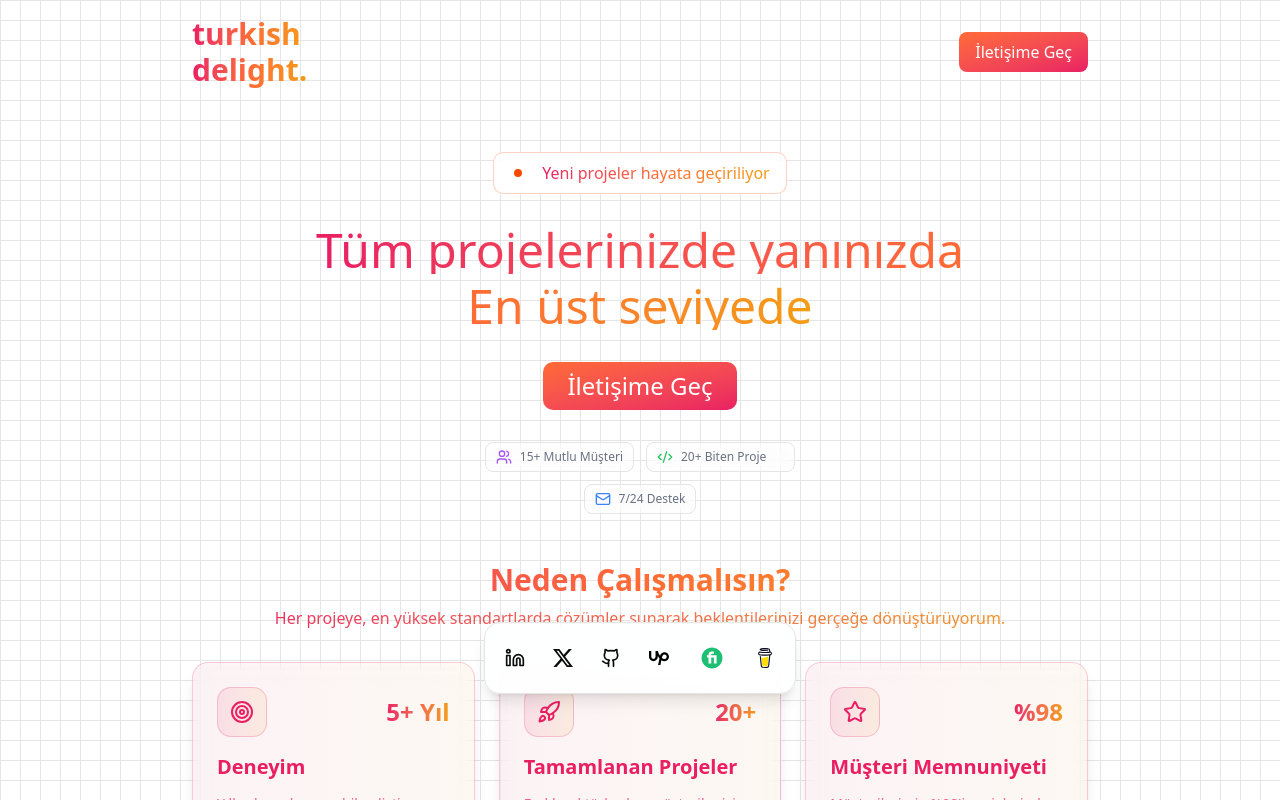
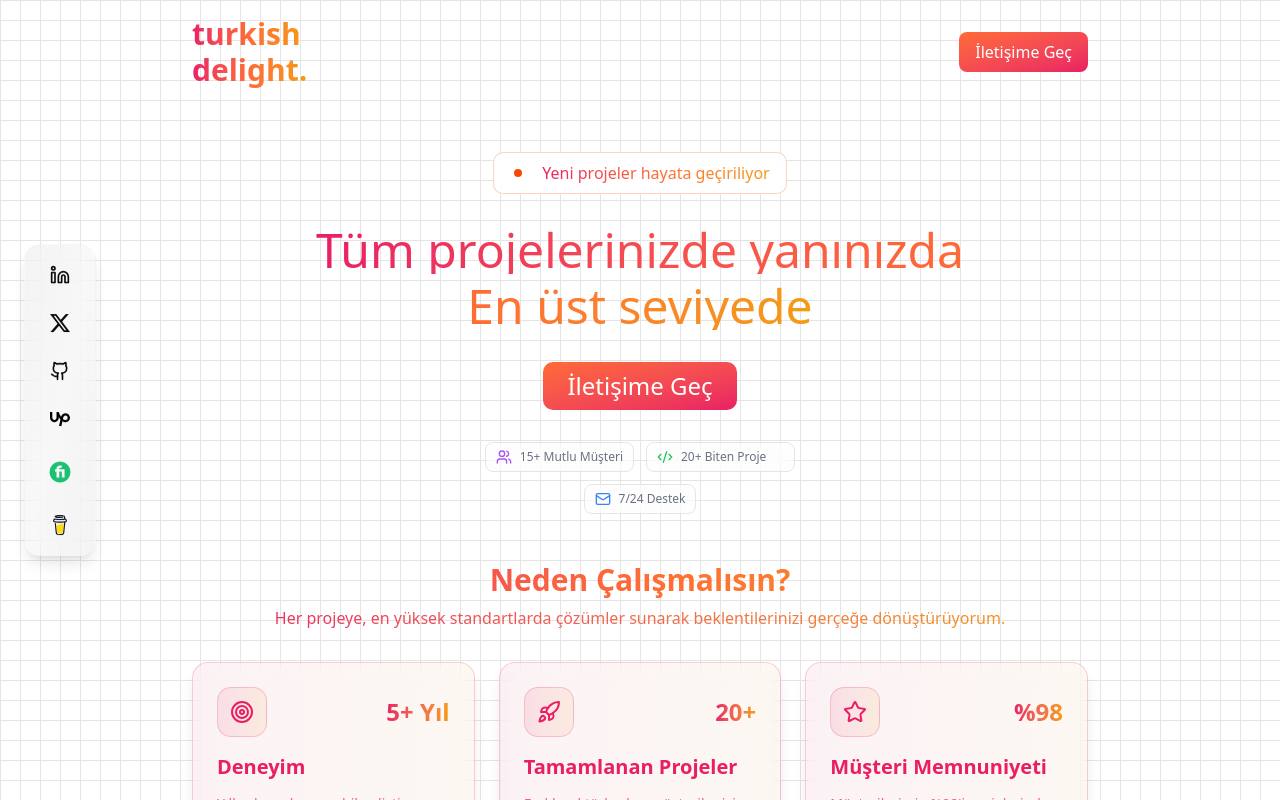
Before and after one commit to berktugates/turkishdelight, a Next.js app: page / in a window 1280 px wide. Shown: the top 800 px of the page. Built offline with nearby package versions, Linux system fonts and the light colour scheme.

Commit message:
style:update dock layout

```diff
--- a/src/app/page.tsx
+++ b/src/app/page.tsx
@@ -25,7 +25,7 @@ export default function Home() {
         <Footer />
       </Tiles>
 
-      <div className="fixed bottom-4 left-0 right-0 z-50 pointer-events-none">
+      <div className="fixed left-4 top-1/2 -translate-y-1/2 z-50 pointer-events-none">
         <div className="pointer-events-auto">
           <Dock items={dockItems} />
         </div>
--- a/src/components/ui/dock-two.tsx
+++ b/src/components/ui/dock-two.tsx
@@ -57,7 +57,7 @@ const DockIconButton = React.forwardRef<HTMLButtonElement, DockIconButtonProps>(
       >
         <Icon className="w-5 h-5 text-foreground" />
         <span className={cn(
-          "absolute -top-8 left-1/2 -translate-x-1/2",
+          "absolute left-full top-1/2 -translate-y-1/2 ml-2",
           "px-2 py-1 rounded text-xs",
           "bg-popover text-popover-foreground",
           "opacity-0 group-hover:opacity-100",
@@ -74,17 +74,19 @@ DockIconButton.displayName = "DockIconButton"
 const Dock = React.forwardRef<HTMLDivElement, DockProps>(
   ({ items, className }, ref) => {
     return (
-      <div ref={ref} className={cn("w-full h-64 flex items-center justify-center p-2", className)}>
-        <div className="w-full max-w-4xl h-64 rounded-2xl flex items-center justify-center relative">
+      <div ref={ref} className={cn("h-full flex items-center justify-center p-2", className)}>
+        <div className="flex items-center justify-center relative">
           <motion.div
             initial="initial"
             animate="animate"
             variants={floatingAnimation}
             className={cn(
-              "flex items-center gap-1 p-2 rounded-2xl",
-              "backdrop-blur-lg border shadow-lg",
-              "bg-background/90 border-border",
-              "hover:shadow-xl transition-shadow duration-300"
+              "flex flex-col items-center gap-1 p-2 rounded-2xl",
+              "backdrop-blur-lg shadow-lg",
+              "bg-background/90",
+              "border border-transparent bg-gradient-to-br from-border/40 via-border/20 to-border/40 bg-clip-border",
+              "hover:shadow-xl transition-all duration-300",
+              "hover:from-border/60 hover:via-border/30 hover:to-border/60"
             )}
           >
             {items.map((item) => (
```
